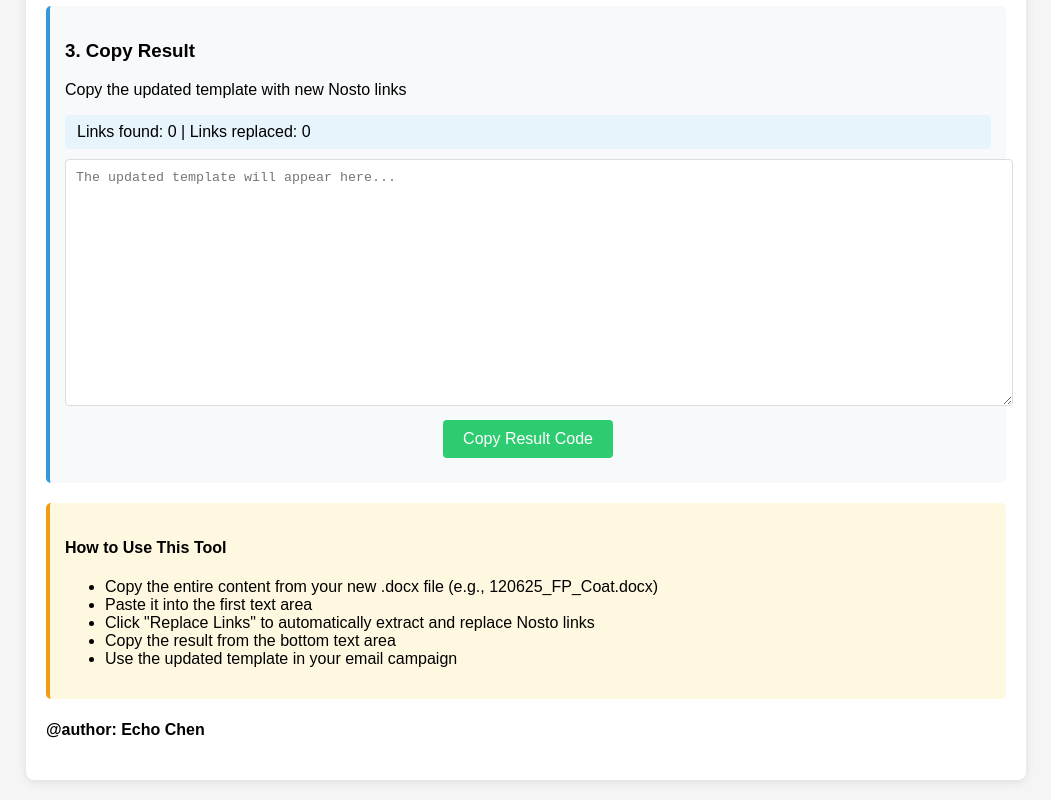
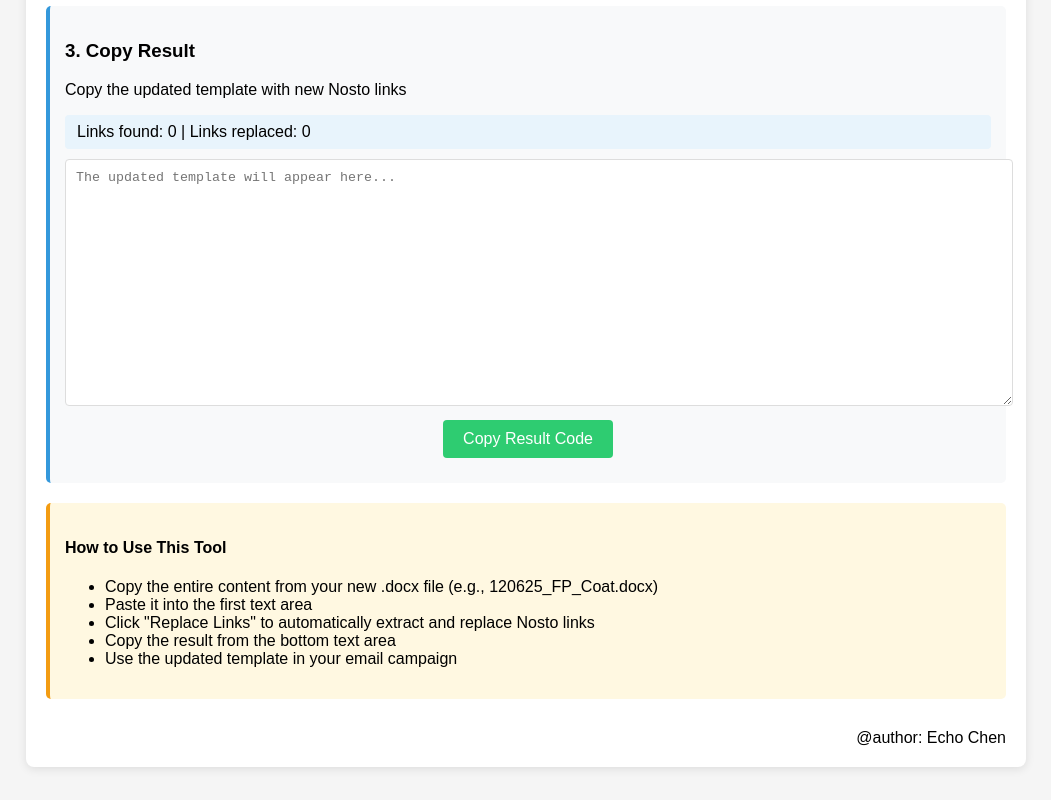
Before and after one commit to jerome-zhang/nosto-tool, a plain HTML site: page index.html in a window 1280 px wide. Shown: the part 667-1467 px from the top of the page, without its empty margins (114-1165 px from the left). Drawn offline with Linux system fonts and the light colour scheme.

Commit message:
Change author display to a styled div

```diff
--- a/index.html
+++ b/index.html
@@ -126,7 +126,7 @@
             </ul>
         </div>
 
-		<h4>@author: Echo Chen</h4>
+		<div style="margin: 30px 0 0 0;text-align: right;width: 100%;">@author: Echo Chen</div>
     </div>
 
     <script>
```
